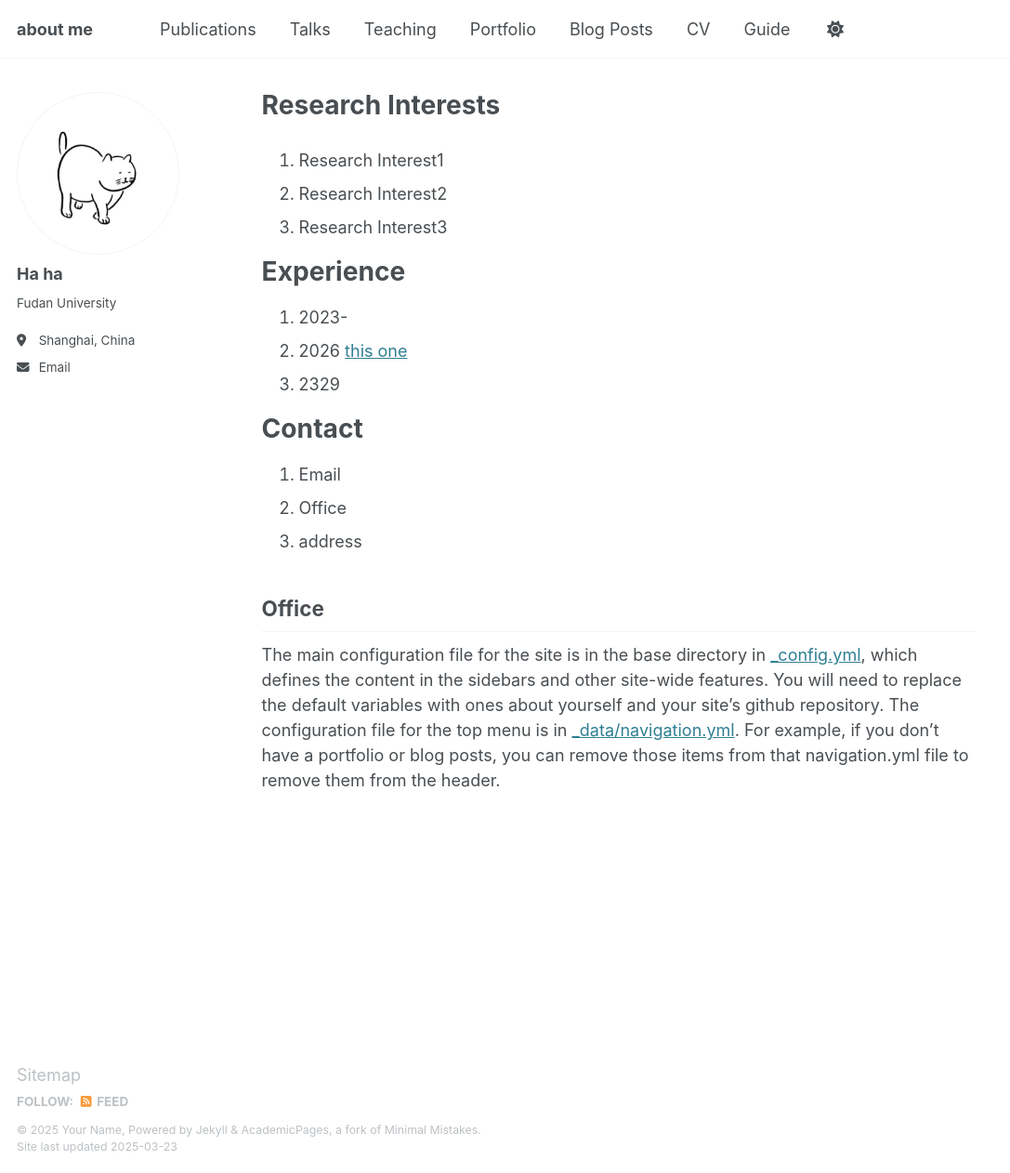
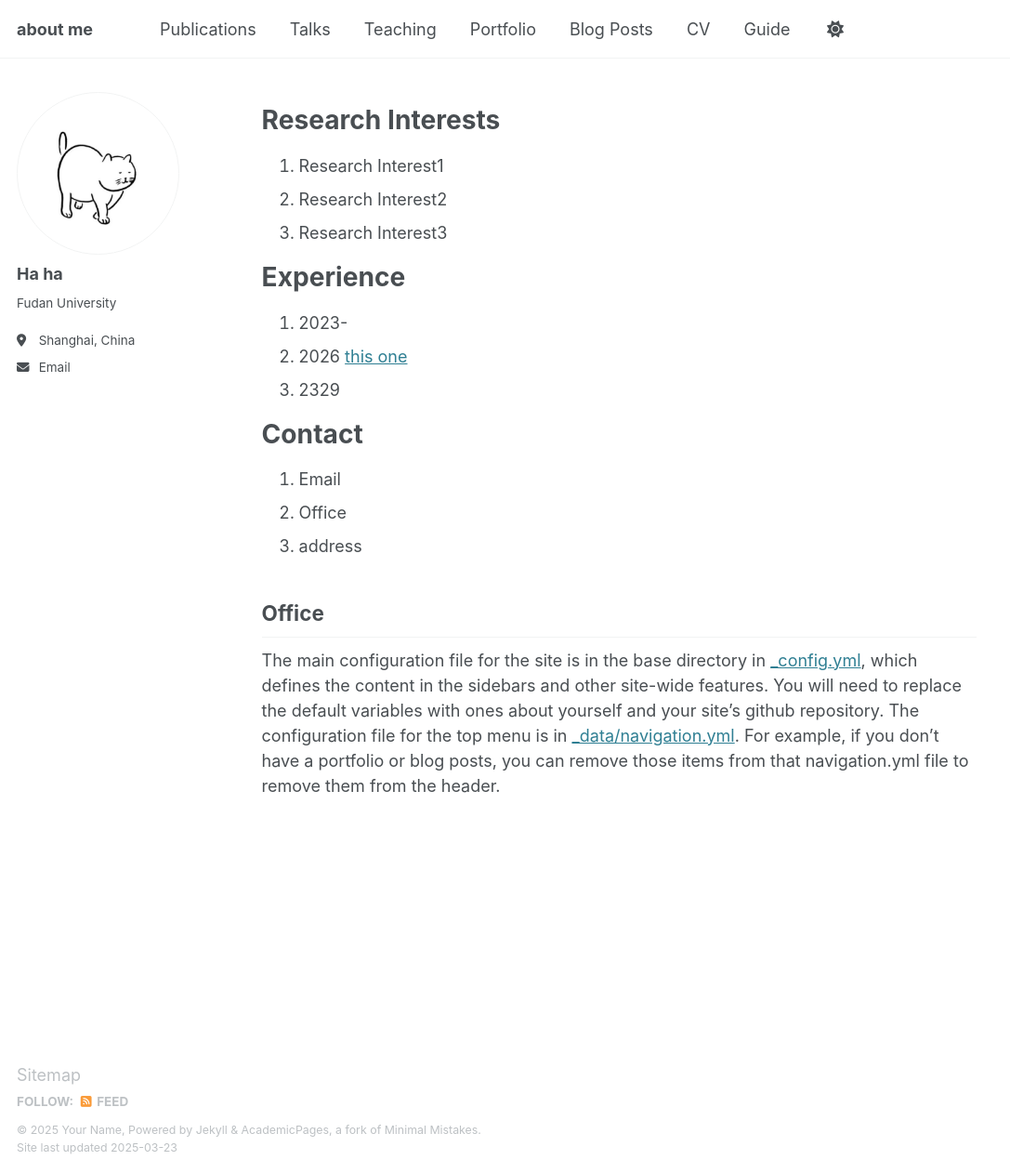
Before and after one commit to jhhe77/jhhe77.github.io, a Jekyll site: the page built from _pages/about.md, in a window 1280 px wide and 1262 px high. Shown: the whole window at 93% size, without its empty margins (0-1087 px from the left). Built offline with Jekyll 4.4.1, drawn with Linux system fonts in a browser that asks for light colours.

```diff
--- a/_pages/about.md
+++ b/_pages/about.md
@@ -1,11 +1,14 @@
 ---
 permalink: /
-title: "Research Interests"
+title: ""
 author_profile: true
 redirect_from:
   - /about/
   - /about.html
 ---
+
+Research Interests
+======
 1. Research Interest1
 1. Research Interest2
 1. Research Interest3
```
